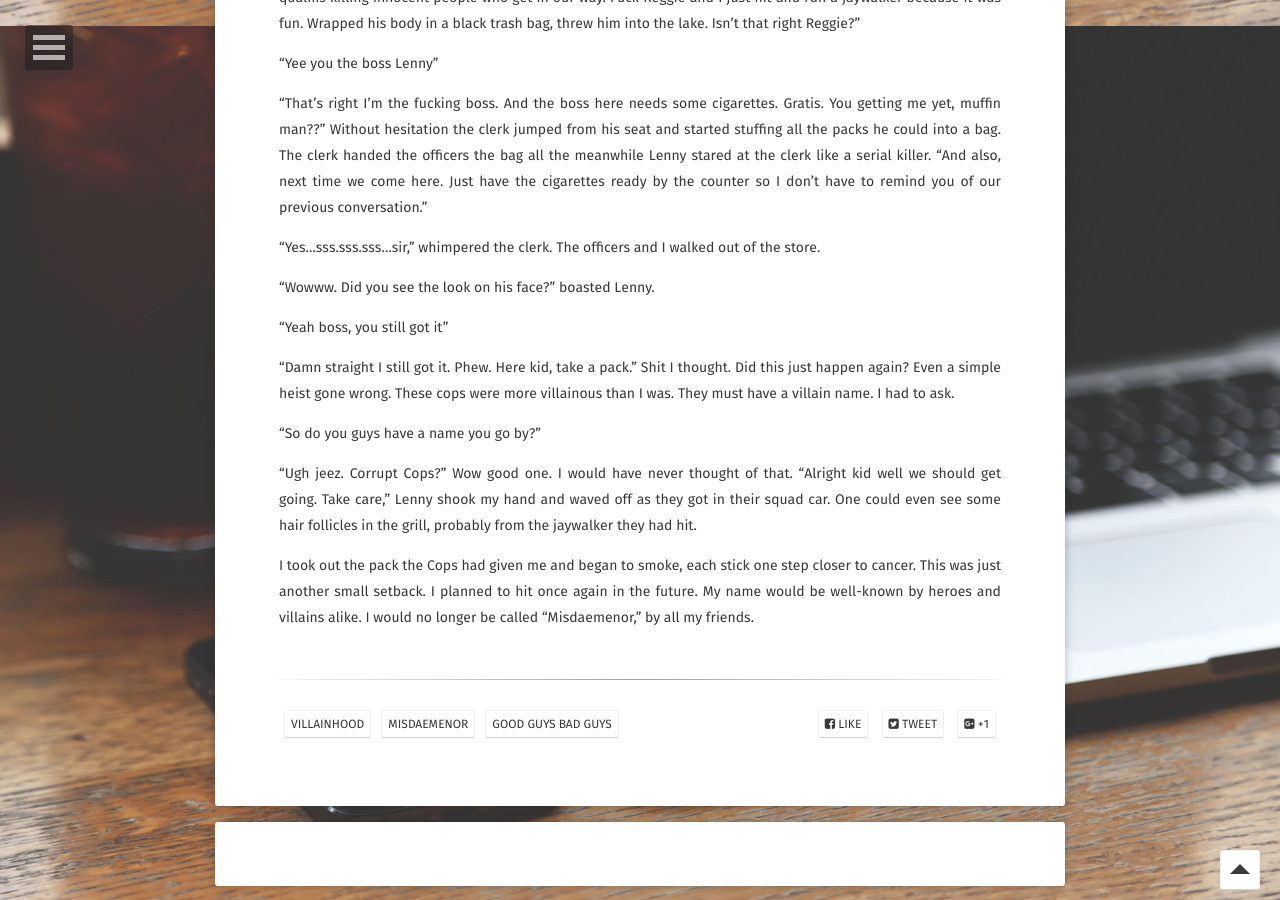
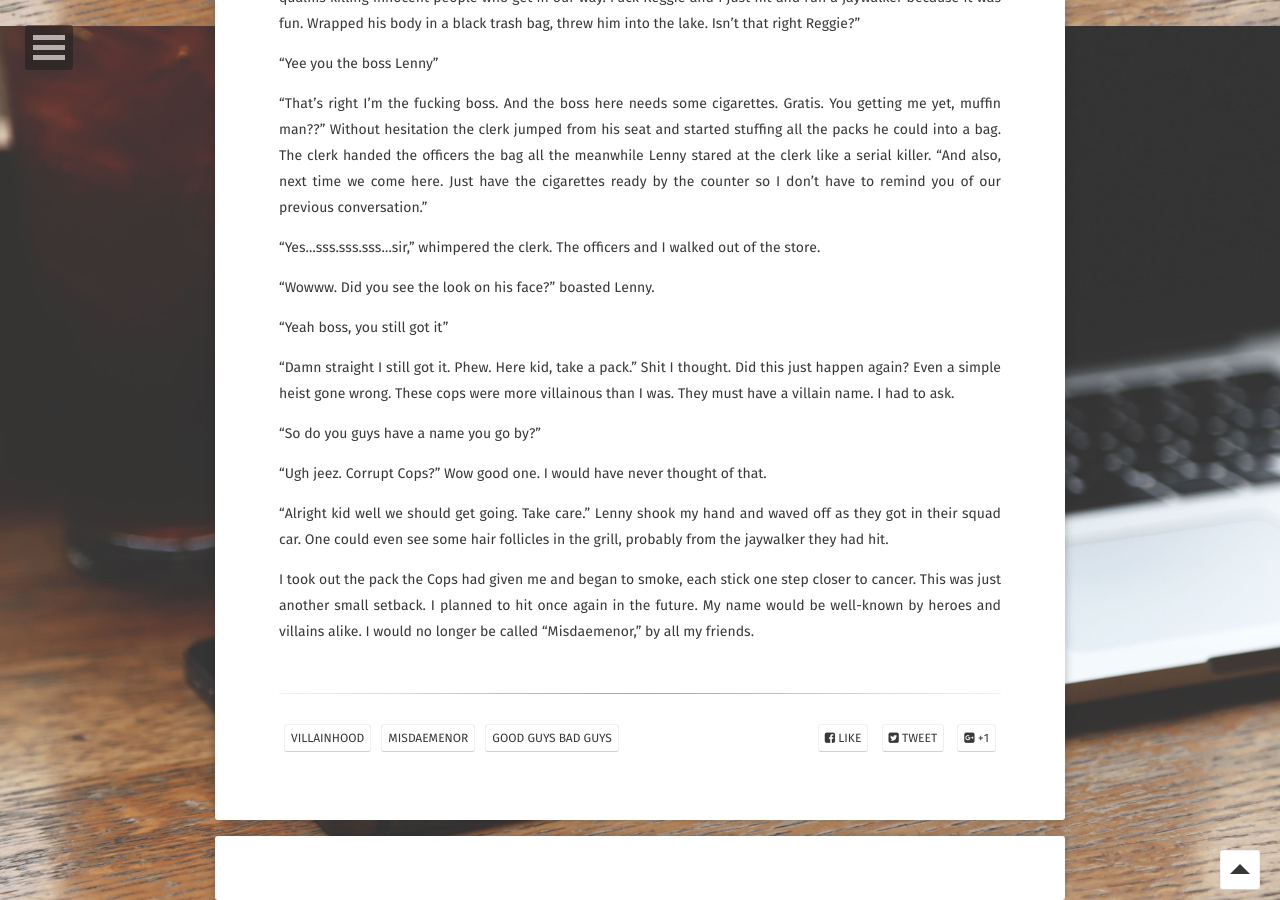
Before and after one commit to mberlanga/mberlanga.github.io, a Jekyll site: the page built from _posts/2016-07-03-KeepingUpWithVillainHood-post.md, in a window 1280 px wide and 900 px high, scrolled down 2674 px. Built offline with Jekyll 4.4.1, drawn with Linux system fonts in a browser that asks for light colours; some web fonts are replaced; comment, search, counter and statistics services are not loaded.

Commit message:
Fixed more dialogue towards the end

```diff
--- a/_posts/2016-07-03-KeepingUpWithVillainHood-post.md
+++ b/_posts/2016-07-03-KeepingUpWithVillainHood-post.md
@@ -80,6 +80,7 @@ Shit I thought. Did  this just happen again? Even a simple heist gone wrong. The
 
 “Ugh jeez. Corrupt Cops?”
 Wow good one. I would have never thought of that.
-“Alright kid well we should get going. Take care,” Lenny shook my hand and waved off as they got in their squad car. One could even see some hair follicles in the grill, probably from the jaywalker they had hit.
+
+“Alright kid well we should get going. Take care.” Lenny shook my hand and waved off as they got in their squad car. One could even see some hair follicles in the grill, probably from the jaywalker they had hit.
 
 I took out the pack the Cops had given me and began to smoke, each stick one step closer to cancer. This was just another small setback. I planned to hit once again in the future. My name would be well-known by heroes and villains alike. I would no longer be called “Misdaemenor,” by all my friends.
```
